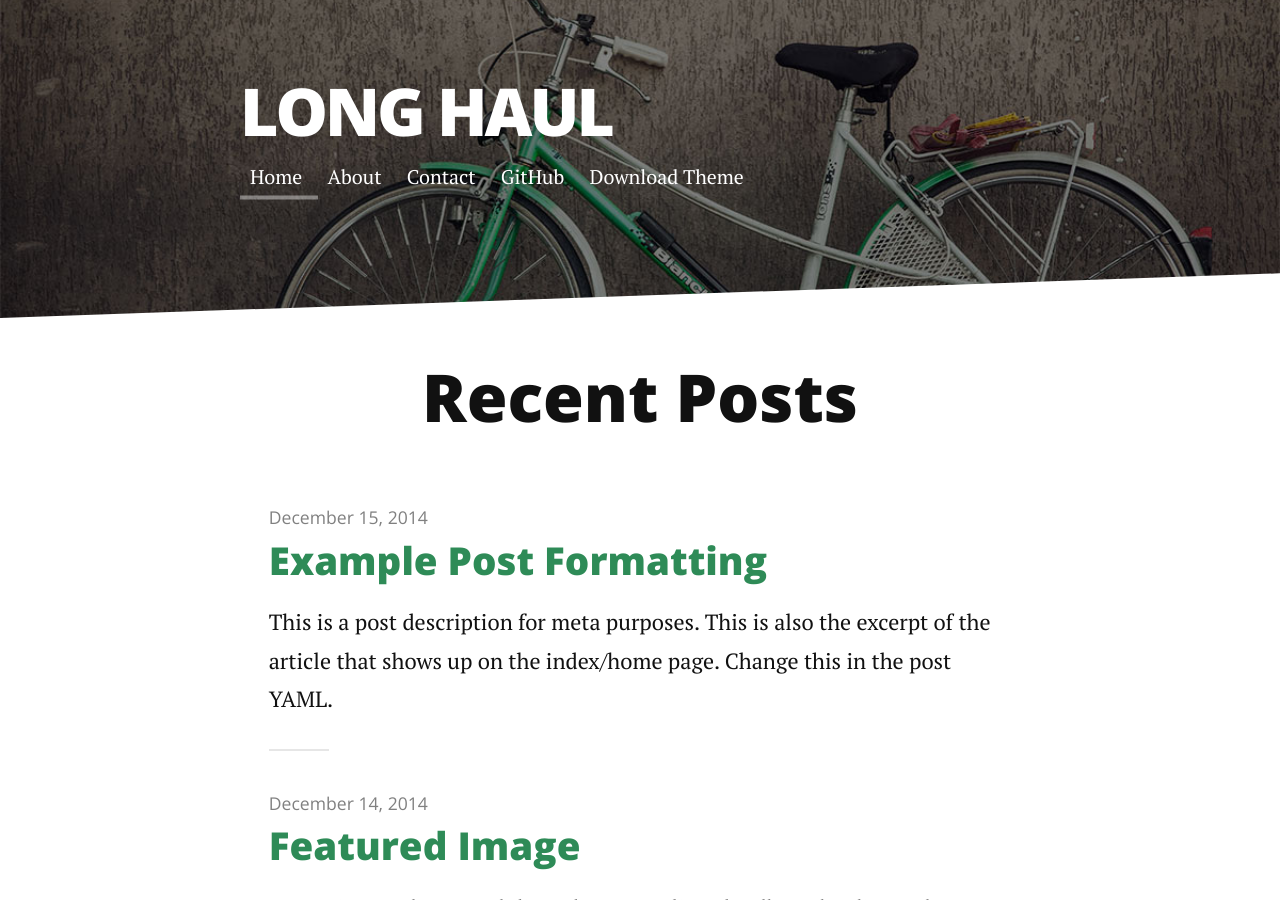
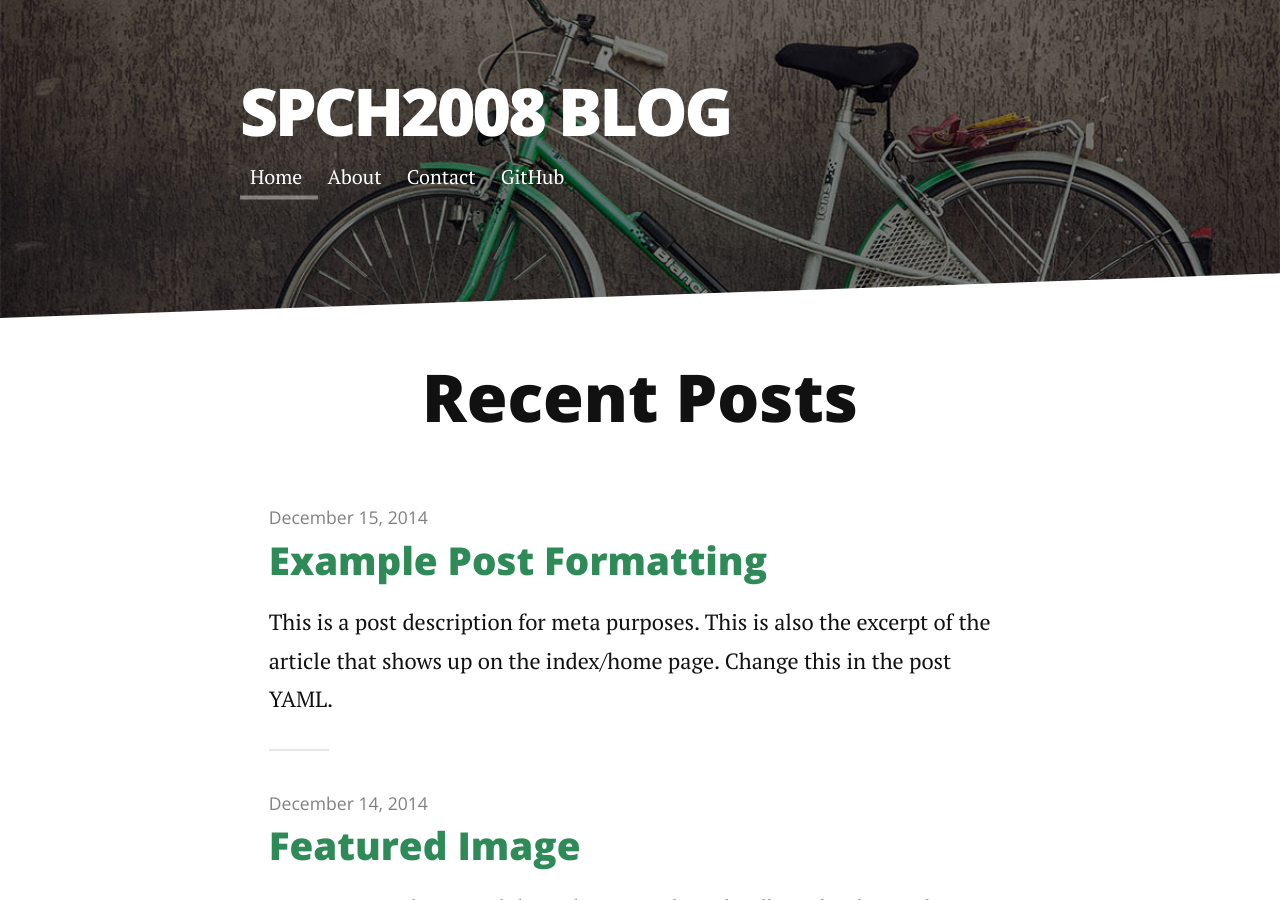
Before and after one commit to spch2008/spch2008.github.io, a Jekyll site: the page built from index.html, in a window 1280 px wide and 900 px high. Built offline with Jekyll 4.4.1, drawn with Linux system fonts in a browser that asks for light colours; nearby versions of some CDN libraries; the list of posts is cut into pages by our own code.

Commit message:
change detail

```diff
--- a/_config.yml
+++ b/_config.yml
@@ -1,5 +1,5 @@
-title: Long Haul
-description: Long Form Jekyll theme built with SASS / COMPASS / SUSY
+title: SPCH2008 BLOG
+description: spch2008's blog
 
 url: http://spch2008.github.io
 baseurl: ""
@@ -20,9 +20,9 @@ navigation:
    url: /contact
 
 social:
-   github: brianmaierjr
-   twitter: brianmaierjr
-   facebook: brianmaierjr
-   email: brimaidesigns@gmail.com
+   github: spch2008
+   twitter: spch2008
+   facebook: spch2008
+   email: spch2008@foxmail.com
 
-google_analytics: "UA-58263416-1"
+#google_analytics: "UA-58263416-1"
--- a/_includes/header.html
+++ b/_includes/header.html
@@ -8,8 +8,7 @@
                      <a href="{{ link.url | prepend: site.baseurl }}">{{ link.title }}</a>
                  </li>
                  {% endfor %}
-                 <li> <a href="https://github.com/brianmaierjr/long-haul" target="_blank">GitHub</a></li>
-                 <li><a href="https://github.com/brianmaierjr/long-haul/archive/master.zip">Download Theme</a></li>
+                 <li> <a href="https://github.com/spch2008" target="_blank">GitHub</a></li>
              </ul>
          </nav>
      </div>
```
